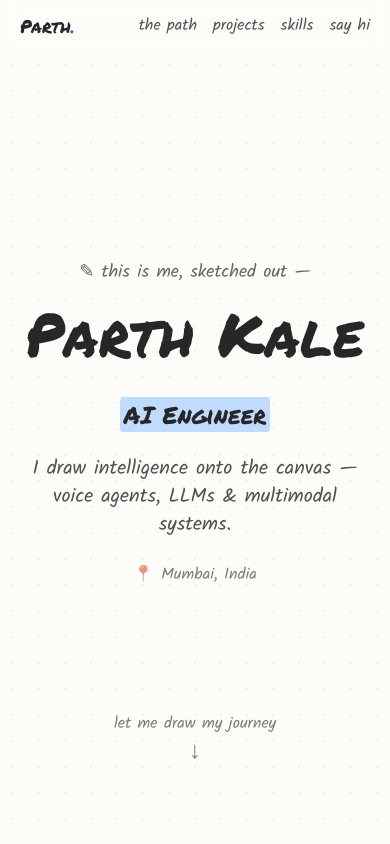
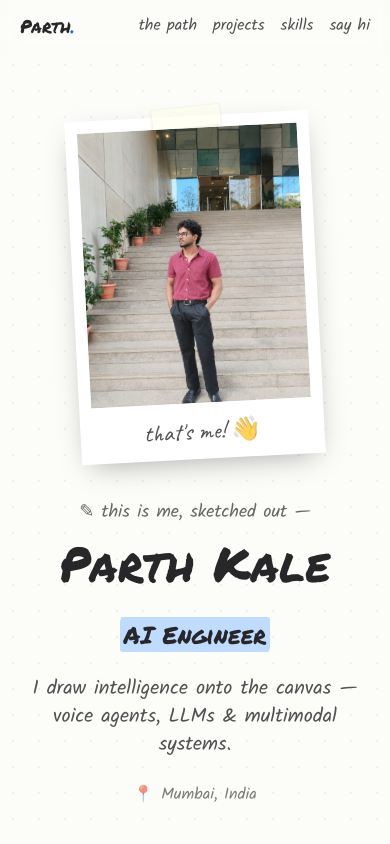
Before and after one commit to parkky21/portfolio-parkky, a Next.js app: page / in a window 390 px wide. Shown: the top 844 px of the page. Built offline with nearby package versions, Linux system fonts and the light colour scheme.

Commit message:
feat : Added Photo and Polaroid component

```diff
--- a/components/Hero.tsx
+++ b/components/Hero.tsx
@@ -3,26 +3,37 @@
 import { motion } from "framer-motion";
 import { profile } from "@/lib/data";
 import { Arrow, ScribbleUnderline, Sparkle } from "./Doodles";
+import { Polaroid } from "./Polaroid";
 
 export function Hero() {
   return (
     <section
       id="top"
-      className="relative mx-auto flex min-h-[88vh] max-w-5xl flex-col items-center justify-center px-5 text-center"
+      className="relative mx-auto flex min-h-[88vh] max-w-6xl items-center px-5 py-16"
     >
       {/* floating doodles */}
-      <Sparkle className="absolute left-[8%] top-[18%] h-9 w-9 rotate-6 opacity-80" />
+      <Sparkle className="absolute left-[6%] top-[16%] h-9 w-9 rotate-6 opacity-80" />
       <Sparkle
-        className="absolute right-[12%] top-[26%] h-6 w-6 -rotate-12 opacity-70"
+        className="absolute right-[10%] top-[20%] h-6 w-6 -rotate-12 opacity-70"
         color="var(--color-marker-purple)"
       />
       <Arrow
-        className="absolute right-[6%] bottom-[20%] hidden h-16 w-16 -rotate-12 opacity-60 sm:block"
+        className="absolute right-[8%] bottom-[16%] hidden h-16 w-16 -rotate-12 opacity-60 lg:block"
         color="var(--color-marker-green)"
       />
 
+      <div className="mx-auto flex w-full flex-col items-center gap-10 text-center md:flex-row md:justify-center md:gap-14 md:text-left">
+        {/* Photo */}
+        <Polaroid
+          src={profile.photo || undefined}
+          alt={`Photo of ${profile.name}`}
+          caption={profile.photoCaption}
+        />
+
+        {/* Text block */}
+        <div className="flex flex-col items-center md:items-start">
           <motion.p
-        className="mb-4 font-hand text-lg text-ink/70"
+            className="mb-3 font-hand text-lg text-ink/70"
             initial={{ opacity: 0, y: 8 }}
             animate={{ opacity: 1, y: 0 }}
             transition={{ duration: 0.5 }}
@@ -33,7 +44,7 @@ export function Hero() {
           {/* The name, revealed left-to-right like it's being written */}
           <div className="relative inline-block">
             <motion.h1
-          className="font-marker text-6xl leading-none text-ink sm:text-7xl md:text-8xl"
+              className="font-marker text-5xl leading-none text-ink sm:text-6xl lg:text-7xl"
               initial={{ clipPath: "inset(0 100% 0 0)", opacity: 0 }}
               animate={{ clipPath: "inset(0 0% 0 0)", opacity: 1 }}
               transition={{ duration: 1.1, ease: "easeInOut", delay: 0.2 }}
@@ -44,7 +55,7 @@ export function Hero() {
           </div>
 
           <motion.h2
-        className="mt-9 font-marker text-2xl sm:text-3xl"
+            className="mt-8 font-marker text-2xl sm:text-3xl"
             initial={{ opacity: 0, y: 10 }}
             animate={{ opacity: 1, y: 0 }}
             transition={{ duration: 0.5, delay: 1.2 }}
@@ -58,7 +69,7 @@ export function Hero() {
           </motion.h2>
 
           <motion.p
-        className="mt-6 max-w-xl font-hand text-xl text-ink/80"
+            className="mt-6 max-w-md font-hand text-xl text-ink/80"
             initial={{ opacity: 0 }}
             animate={{ opacity: 1 }}
             transition={{ duration: 0.6, delay: 1.45 }}
@@ -75,11 +86,13 @@ export function Hero() {
             <span aria-hidden>📍</span>
             {profile.location}
           </motion.div>
+        </div>
+      </div>
 
       {/* scroll cue */}
       <motion.a
         href="#path"
-        className="absolute bottom-8 flex flex-col items-center gap-1 font-hand text-ink/60 hover:text-ink"
+        className="absolute bottom-8 left-1/2 hidden -translate-x-1/2 flex-col items-center gap-1 font-hand text-ink/60 hover:text-ink sm:flex"
         initial={{ opacity: 0 }}
         animate={{ opacity: 1, y: [0, 7, 0] }}
         transition={{
--- /dev/null
+++ b/components/Polaroid.tsx
@@ -0,0 +1,96 @@
+"use client";
+
+import Image from "next/image";
+import { motion } from "framer-motion";
+
+export function Polaroid({
+  src,
+  alt,
+  caption,
+}: {
+  src?: string;
+  alt: string;
+  caption: string;
+}) {
+  return (
+    <motion.div
+      className="relative shrink-0"
+      initial={{ opacity: 0, y: -20, rotate: -8 }}
+      animate={{ opacity: 1, y: 0, rotate: -3 }}
+      transition={{ duration: 0.7, delay: 0.4, ease: "easeOut" }}
+      whileHover={{ rotate: 0, scale: 1.02 }}
+    >
+      {/* the polaroid card */}
+      <div className="relative bg-white p-3 pb-14 shadow-[0_10px_30px_-10px_rgba(0,0,0,0.35)]">
+        {/* tape strip */}
+        <span className="tape" aria-hidden />
+
+        <div className="relative aspect-[4/5] w-[220px] overflow-hidden bg-stone-100 sm:w-[250px]">
+          {src ? (
+            <Image
+              src={src}
+              alt={alt}
+              fill
+              priority
+              sizes="250px"
+              className="object-cover"
+            />
+          ) : (
+            <PlaceholderAvatar />
+          )}
+        </div>
+
+        <p className="absolute inset-x-0 bottom-3 text-center font-display text-2xl text-ink/80">
+          {caption}
+        </p>
+      </div>
+    </motion.div>
+  );
+}
+
+/* A hand-drawn stand-in shown until a real photo is dropped in. */
+function PlaceholderAvatar() {
+  return (
+    <svg
+      viewBox="0 0 200 250"
+      className="h-full w-full"
+      preserveAspectRatio="xMidYMid slice"
+      aria-hidden
+    >
+      <rect width="200" height="250" fill="#f5f5f4" />
+      <g
+        className="sketch"
+        fill="none"
+        stroke="var(--color-ink)"
+        strokeOpacity="0.55"
+        strokeWidth="3"
+        strokeLinecap="round"
+      >
+        <circle cx="100" cy="95" r="42" />
+        <path d="M40 235c4-46 28-72 60-72s56 26 60 72" />
+      </g>
+      <text
+        x="100"
+        y="160"
+        textAnchor="middle"
+        className="font-hand"
+        fontSize="15"
+        fill="var(--color-ink)"
+        fillOpacity="0.45"
+      >
+        drop your photo in
+      </text>
+      <text
+        x="100"
+        y="180"
+        textAnchor="middle"
+        className="font-hand"
+        fontSize="13"
+        fill="var(--color-ink)"
+        fillOpacity="0.4"
+      >
+        /public
+      </text>
+    </svg>
+  );
+}
--- a/lib/data.ts
+++ b/lib/data.ts
@@ -8,6 +8,9 @@ export const profile = {
   title: "AI Engineer",
   tagline: "I draw intelligence onto the canvas — voice agents, LLMs & multimodal systems.",
   location: "Mumbai, India",
+  // Path to your photo in /public (e.g. "/profile.jpg"). Empty = sketch placeholder.
+  photo: "/profile.jpeg",
+  photoCaption: "that's me! 👋",
   email: "parth.kale.dev@gmail.com",
   phone: "+91 81087 09605",
   socials: {
```
Also changed, not shown: public/profile.jpeg (added). Lines whose indentation alone changed are shown as unchanged.
